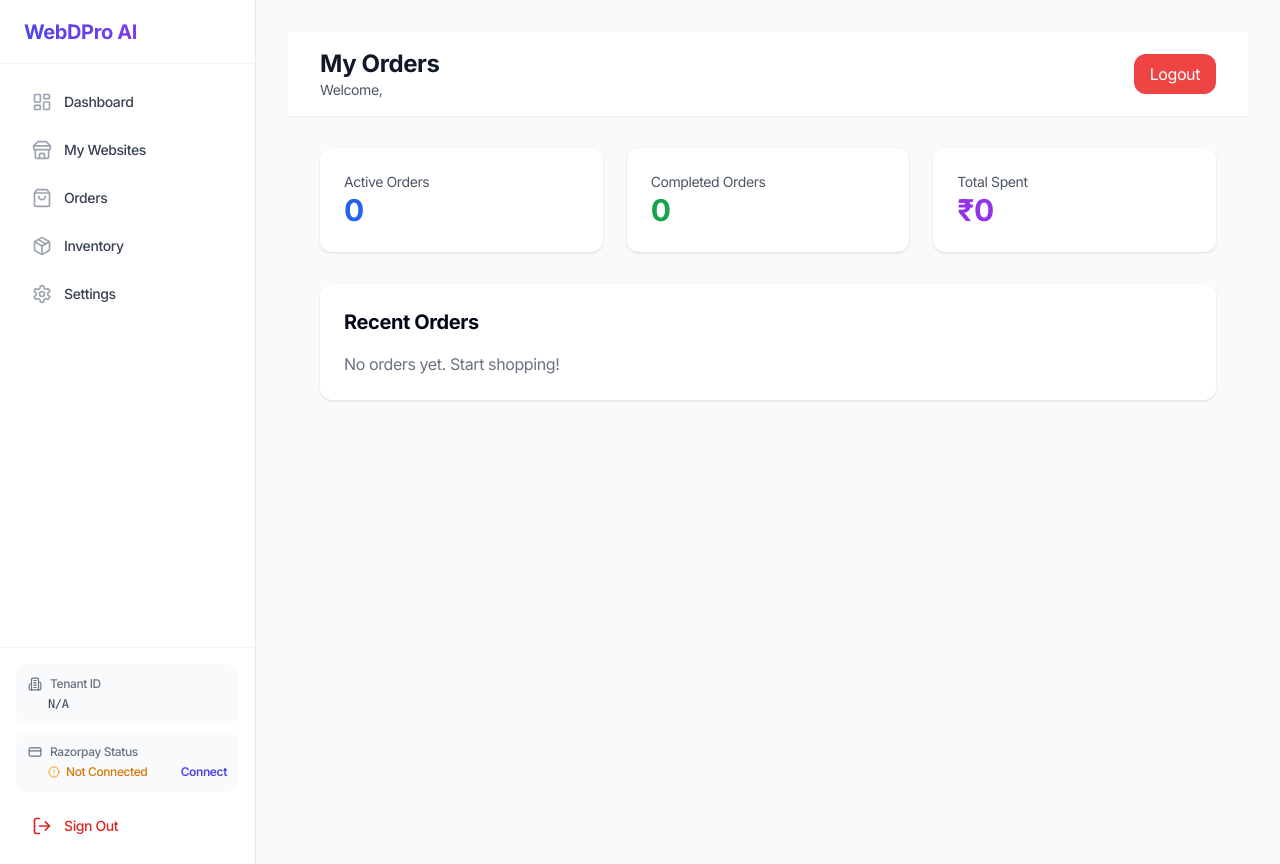
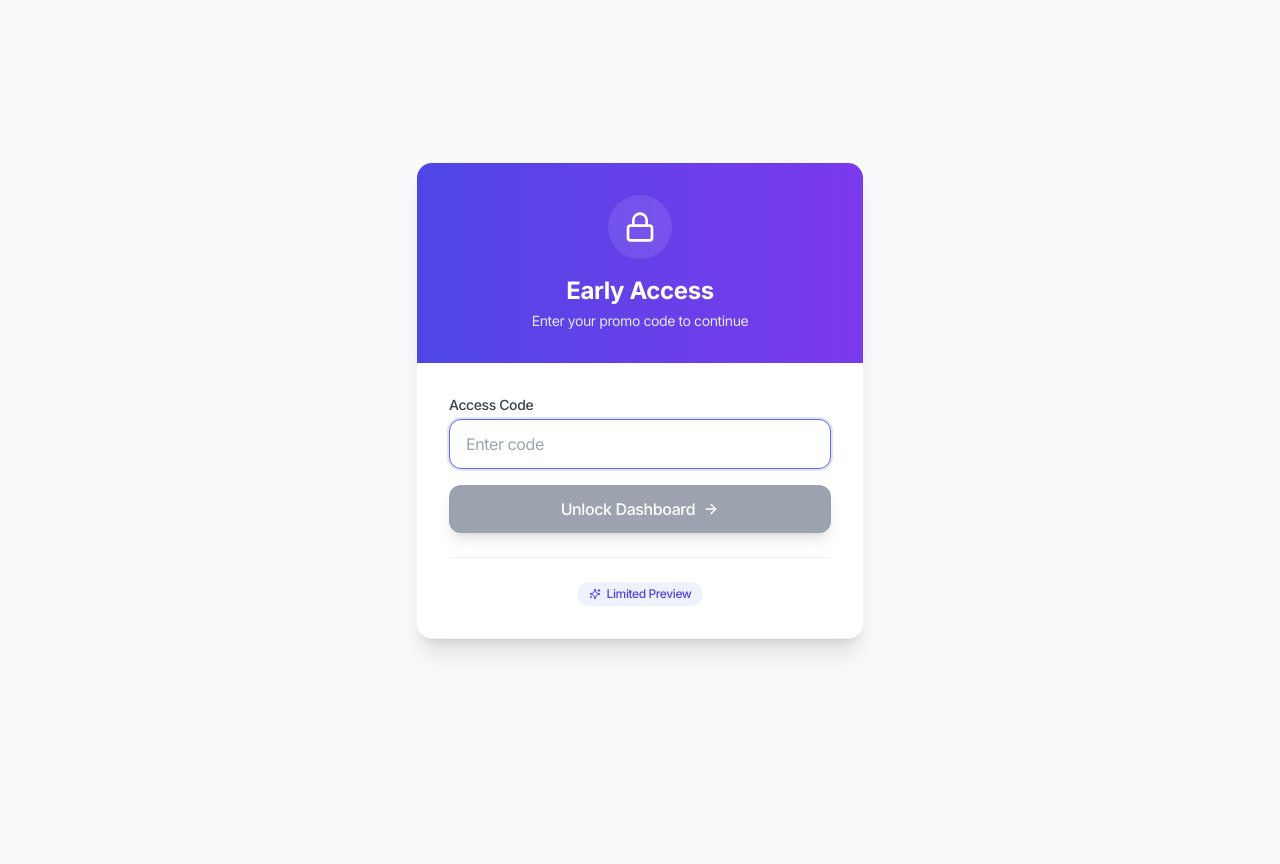
Before and after one commit to webdpro-in/webdproai, a Next.js app in the folder frontend/: page /dashboard/customer in a window 1280 px wide. Before the commit this address had no page. After the commit the page ends 800 px from the top, so only its background shows below. Built offline with nearby package versions, Linux system fonts and the light colour scheme; sample sign-in values are in the browser's storage.

Commit message:
added promo code barrier

```diff
--- a/frontend/app/dashboard/layout.tsx
+++ b/frontend/app/dashboard/layout.tsx
@@ -3,6 +3,7 @@
 import { useState, useEffect } from "react";
 import Link from "next/link";
 import { usePathname, useRouter } from "next/navigation";
+import PromoCodeBarrier from "@/components/auth/PromoCodeBarrier";
 import {
    LayoutDashboard,
    Store,
@@ -35,7 +36,16 @@ export default function DashboardLayout({
    const [isSidebarOpen, setSidebarOpen] = useState(true);
    const [user, setUser] = useState<UserProfile | null>(null);
 
+   // Promo Code State
+   const [isPromoVerified, setIsPromoVerified] = useState(false);
+   const [checked, setChecked] = useState(false);
+
    useEffect(() => {
+      // Check promo code status
+      const verified = localStorage.getItem("promo_verified") === "true";
+      setIsPromoVerified(verified);
+      setChecked(true);
+
       // Basic Auth Check
       const token = localStorage.getItem("token");
       if (!token) {
@@ -64,8 +74,17 @@ export default function DashboardLayout({
    const handleLogout = () => {
       localStorage.removeItem("token");
       localStorage.removeItem("refresh_token");
+      localStorage.removeItem("promo_verified"); // Clear promo access on logout
       router.push("/login");
    };
+
+   // Prevent flash of content
+   if (!checked) return null;
+
+   // Show barrier if not verified
+   if (!isPromoVerified && checked) {
+      return <PromoCodeBarrier onSuccess={() => setIsPromoVerified(true)} />;
+   }
 
    return (
       <div className="min-h-screen bg-gray-50 flex">
@@ -96,8 +115,8 @@ export default function DashboardLayout({
                            key={item.href}
                            href={item.href}
                            className={`flex items-center px-4 py-3 text-sm font-medium rounded-lg transition-colors ${isActive
-                                 ? "bg-indigo-50 text-indigo-700"
-                                 : "text-gray-700 hover:bg-gray-50 hover:text-gray-900"
+                              ? "bg-indigo-50 text-indigo-700"
+                              : "text-gray-700 hover:bg-gray-50 hover:text-gray-900"
                               }`}
                         >
                            <Icon className={`h-5 w-5 mr-3 ${isActive ? "text-indigo-600" : "text-gray-400"}`} />
--- /dev/null
+++ b/frontend/components/auth/PromoCodeBarrier.tsx
@@ -0,0 +1,119 @@
+"use client";
+
+import { useState } from "react";
+import { Lock, ArrowRight, AlertCircle, Sparkles } from "lucide-react";
+
+// DEV-ONLY: Temporary access gate. Remove when project is public.
+// This component restricts dashboard access until a valid promo code is entered.
+
+interface PromoCodeBarrierProps {
+   onSuccess: () => void;
+}
+
+export default function PromoCodeBarrier({ onSuccess }: PromoCodeBarrierProps) {
+   const [code, setCode] = useState("");
+   const [error, setError] = useState("");
+   const [loading, setLoading] = useState(false);
+
+   const handleSubmit = (e: React.FormEvent) => {
+      e.preventDefault();
+      setError("");
+      setLoading(true);
+
+      // Simulate a small delay for better UX
+      setTimeout(() => {
+         if (code === "dprks99") {
+            localStorage.setItem("promo_verified", "true");
+            onSuccess();
+         } else {
+            setError("Invalid promo code");
+            setLoading(false);
+         }
+      }, 600);
+   };
+
+   return (
+      <div className="min-h-screen bg-gray-50 flex items-center justify-center p-4">
+         <div className="bg-white max-w-md w-full rounded-2xl shadow-xl overflow-hidden border border-gray-100">
+
+            {/* Header Section */}
+            <div className="bg-gradient-to-r from-indigo-600 to-violet-600 p-8 text-center text-white">
+               <div className="bg-white/10 w-16 h-16 rounded-full flex items-center justify-center mx-auto mb-4 backdrop-blur-sm">
+                  <Lock className="w-8 h-8 text-white" />
+               </div>
+               <h2 className="text-2xl font-bold mb-1">Early Access</h2>
+               <p className="text-indigo-100 text-sm">Enter your promo code to continue</p>
+            </div>
+
+            {/* Form Section */}
+            <div className="p-8">
+               <form onSubmit={handleSubmit} className="space-y-4">
+                  <div>
+                     <label
+                        htmlFor="promo-code"
+                        className="block text-sm font-medium text-gray-700 mb-1"
+                     >
+                        Access Code
+                     </label>
+                     <div className="relative">
+                        <input
+                           id="promo-code"
+                           type="password"
+                           value={code}
+                           onChange={(e) => {
+                              setCode(e.target.value);
+                              if (error) setError("");
+                           }}
+                           className={`
+                    w-full px-4 py-3 rounded-lg border focus:ring-2 focus:ring-offset-0 transition-all outline-none
+                    ${error
+                                 ? "border-red-300 focus:border-red-500 focus:ring-red-100 bg-red-50/30"
+                                 : "border-gray-300 focus:border-indigo-500 focus:ring-indigo-100"
+                              }
+                  `}
+                           placeholder="Enter code"
+                           autoFocus
+                        />
+                     </div>
+                     {error && (
+                        <div className="flex items-center gap-2 mt-2 text-sm text-red-600 animate-in fade-in slide-in-from-top-1">
+                           <AlertCircle className="w-4 h-4" />
+                           <span>{error}</span>
+                        </div>
+                     )}
+                  </div>
+
+                  <button
+                     type="submit"
+                     disabled={loading || !code.trim()}
+                     className={`
+                w-full py-3 px-4 rounded-lg font-medium text-white shadow-lg transition-all
+                items-center justify-center flex gap-2
+                ${loading || !code.trim()
+                           ? "bg-gray-400 cursor-not-allowed"
+                           : "bg-indigo-600 hover:bg-indigo-700 hover:shadow-indigo-200 hover:-translate-y-0.5 active:translate-y-0"
+                        }
+              `}
+                  >
+                     {loading ? (
+                        <span className="w-5 h-5 border-2 border-white/30 border-t-white rounded-full animate-spin" />
+                     ) : (
+                        <>
+                           Unlock Dashboard
+                           <ArrowRight className="w-4 h-4" />
+                        </>
+                     )}
+                  </button>
+               </form>
+
+               <div className="mt-6 pt-6 border-t border-gray-100 text-center">
+                  <div className="inline-flex items-center gap-1.5 text-xs text-indigo-600 font-medium bg-indigo-50 px-3 py-1 rounded-full">
+                     <Sparkles className="w-3 h-3" />
+                     <span>Limited Preview</span>
+                  </div>
+               </div>
+            </div>
+         </div>
+      </div>
+   );
+}
```
Also changed, not shown: frontend/app/NavbarWrapper.tsx (line endings or trailing spaces), 1 other file (tests, documents, lock files or other folders).
